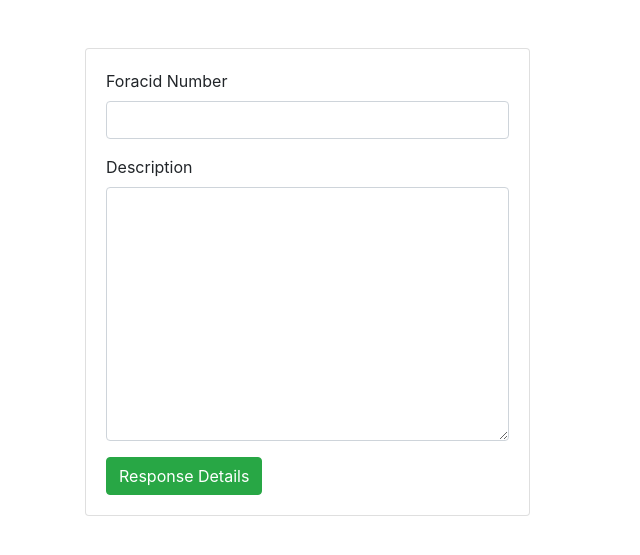
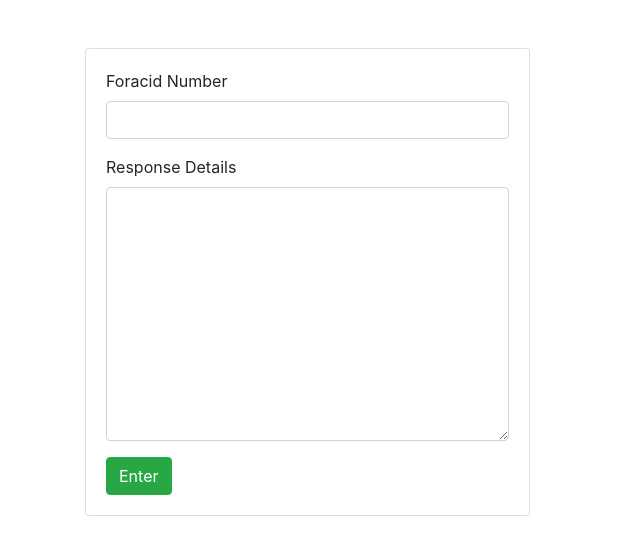
Before and after one commit to ChidiNdego/taskminapp, a Flask app: page /task in a window 1280 px wide. Shown: the top 555 px of the page, without its empty margins (0-640 px from the left). Run offline with Flask 2, Linux system fonts and the light colour scheme; some libraries are stand-ins or nearby versions.

Commit message:
Update createTask.html

```diff
--- a/templates/createTask.html
+++ b/templates/createTask.html
@@ -20,11 +20,11 @@
                         </div>
 
                         <div class="form-group">
-                            <label for="description">Description</label>
+                            <label for="description">Response Details</label>
                             <textarea name="" id="" cols="30" rows="10" class="form-control"></textarea>
                         </div>
 
-                        <button class="btn btn-success">Response Details</button>
+                        <button class="btn btn-success">Enter</button>
                       </form>
                   </div>
               </div>
```
